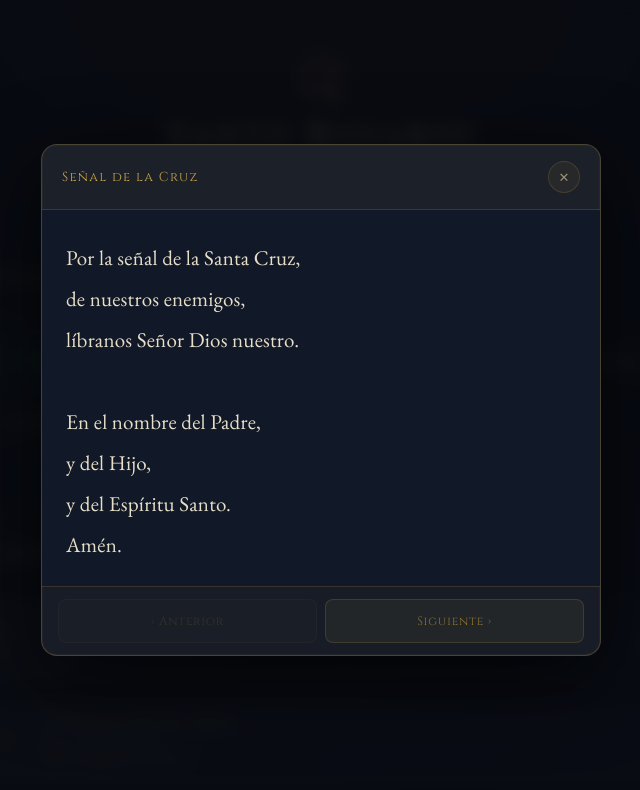
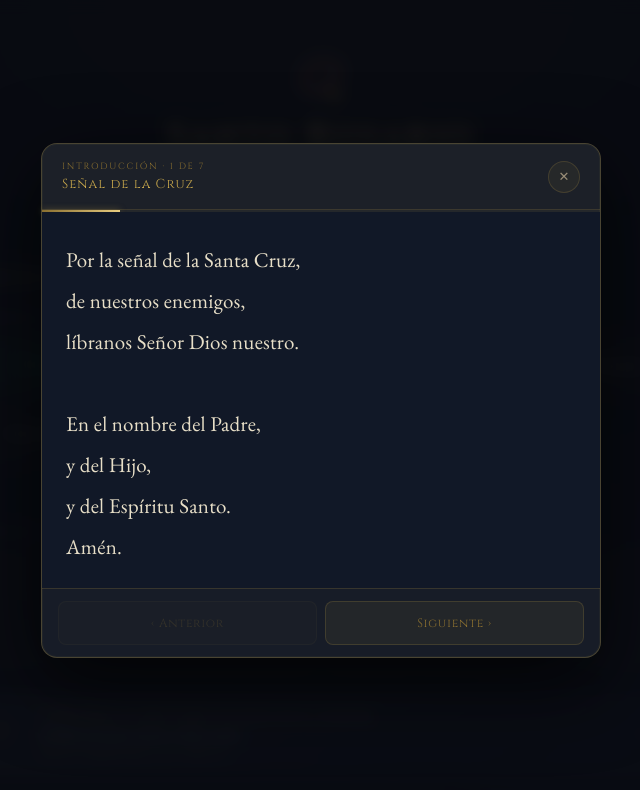
Before and after one commit to VMDiazL/MiRosario, a plain HTML site: page index.html in a window 1280 px wide. Both pictures are taken after a click on the button "✝ Señal". Shown: the top 790 px of the page, without its empty margins (319-959 px from the left). Drawn offline with nearby package versions, Linux system fonts and the light colour scheme.

```diff
--- a/index.html
+++ b/index.html
@@ -204,7 +204,7 @@
         font-family: "Cinzel", serif;
         font-size: 10px;
         letter-spacing: 0.25em;
-        color: var(--gold-dim) !important;
+        color: var(--gold) !important;
         text-transform: uppercase;
         white-space: nowrap;
       }
@@ -219,7 +219,7 @@
         font-family: "Cinzel", serif;
         font-size: 10px;
         letter-spacing: 0.25em;
-        color: var(--gold) !important;
+        color: var(--text) !important;
         text-transform: uppercase;
         margin-bottom: 10px;
         padding-left: 2px;
@@ -244,10 +244,12 @@
         line-height: 1.25;
         transition: all 0.18s;
         text-align: center;
-        min-height: 52px;
+        min-height: 60px;
         display: flex;
         align-items: center;
         justify-content: center;
+        flex-direction: column;
+        gap: 2px;
         touch-action: manipulation;
         -webkit-appearance: none;
       }
@@ -269,27 +271,78 @@
         color: var(--gold) !important;
       }
 
-      /* Misterio type strip — pill-shaped horizontal scroll */
+      /* Number badge + label inside pill */
+      .pill-num {
+        font-family: "Cinzel", serif;
+        font-size: 9px;
+        letter-spacing: 0.12em;
+        color: var(--gold);
+        line-height: 1;
+        display: block;
+        transition: color 0.25s;
+      }
+      .pill-label {
+        display: block;
+        line-height: 1.25;
+      }
+      .nav-pill.active .pill-num {
+        color: rgba(134, 239, 172, 0.7);
+      }
+      .mini-btn.active .pill-num {
+        color: rgba(134, 239, 172, 0.7);
+      }
+
+      /* Visited: slightly dimmed, gold number */
+      .nav-pill.visited {
+        opacity: 0.72;
+        border-color: rgba(201, 168, 76, 0.28) !important;
+      }
+      .mini-btn.visited {
+        opacity: 0.72;
+        border-color: rgba(201, 168, 76, 0.28) !important;
+      }
+      .nav-pill.visited .pill-num,
+      .mini-btn.visited .pill-num {
+        color: var(--gold);
+      }
+      .nav-pill.active,
+      .mini-btn.active {
+        opacity: 1 !important;
+      }
+
+      /* Next-up: golden pulse to draw attention */
+      @keyframes nextPulse {
+        0%,
+        100% {
+          border-color: rgba(232, 204, 128, 0.35);
+          box-shadow: none;
+        }
+        50% {
+          border-color: var(--gold-light);
+          box-shadow: 0 0 12px rgba(232, 204, 128, 0.3);
+        }
+      }
+      .nav-pill.next {
+        animation: nextPulse 1.8s ease-in-out infinite !important;
+        color: var(--gold-light) !important;
+      }
+      .mini-btn.next {
+        animation: nextPulse 1.8s ease-in-out infinite !important;
+        color: var(--gold-light) !important;
+      }
+
+      /* Misterio type selector — 2x2 grid, always fits screen */
       #misterioSel {
-        display: flex !important;
-        flex-direction: row !important;
-        flex-wrap: nowrap !important;
-        overflow-x: auto;
-        gap: 8px;
-        padding-bottom: 4px;
-        -webkit-overflow-scrolling: touch;
-        scrollbar-width: none;
-      }
-      #misterioSel::-webkit-scrollbar {
-        display: none;
+        display: grid !important;
+        grid-template-columns: 1fr 1fr !important;
+        gap: 8px !important;
       }
       #misterioSel .nav-pill {
-        flex: 0 0 auto !important;
-        min-width: 100px;
-        border-radius: 24px !important;
-        padding: 9px 18px !important;
-        min-height: 40px !important;
+        border-radius: 10px !important;
+        padding: 11px 8px !important;
+        min-height: 46px !important;
         font-size: 14px !important;
+        width: 100% !important;
       }
 
       /* Mini buttons — grid inside misterio */
@@ -310,10 +363,12 @@
         font-size: 14px;
         line-height: 1.2;
         text-align: center;
-        min-height: 44px;
+        min-height: 56px;
         display: flex;
         align-items: center;
         justify-content: center;
+        flex-direction: column;
+        gap: 2px;
         transition: all 0.18s;
         touch-action: manipulation;
         -webkit-appearance: none;
@@ -386,8 +441,7 @@
       }
       .misterio-desc {
         font-size: 13px;
-        color: var(--text-dim) !important;
-        font-style: italic;
+        color: var(--text) !important;
       }
       .misterio-fruto {
         font-size: 11px;
@@ -518,11 +572,40 @@
         border-radius: 16px 16px 0 0;
         flex-shrink: 0;
       }
+      .modal-header-left {
+        display: flex;
+        flex-direction: column;
+        gap: 3px;
+        flex: 1;
+        min-width: 0;
+      }
+      .modal-context {
+        font-family: "Cinzel", serif;
+        font-size: 9px;
+        letter-spacing: 0.2em;
+        color: var(--gold-dim) !important;
+        text-transform: uppercase;
+      }
       .oracion-titulo {
         font-family: "Cinzel", serif;
         font-size: 13px;
-        letter-spacing: 0.1em;
+        letter-spacing: 0.08em;
         color: var(--gold) !important;
+        white-space: nowrap;
+        overflow: hidden;
+        text-overflow: ellipsis;
+      }
+      /* Thin progress bar under modal header */
+      .modal-progress-track {
+        height: 2px;
+        background: rgba(201, 168, 76, 0.1);
+        flex-shrink: 0;
+      }
+      .modal-progress-fill {
+        height: 100%;
+        background: linear-gradient(90deg, var(--gold-dim), var(--gold-light));
+        transition: width 0.35s ease;
+        box-shadow: 0 0 6px rgba(201, 168, 76, 0.5);
       }
       .modal-close {
         background: rgba(201, 168, 76, 0.06) !important;
@@ -776,10 +859,16 @@
     >
       <div class="oracion-modal" id="oracionModal">
         <div class="oracion-modal-header">
-          <span class="oracion-titulo" id="panelTitulo">–</span>
+          <div class="modal-header-left">
+            <div class="modal-context" id="modalContext"></div>
+            <span class="oracion-titulo" id="panelTitulo">–</span>
+          </div>
           <button class="modal-close" onclick="cerrarOracion()" title="Cerrar">
             ✕
           </button>
+        </div>
+        <div class="modal-progress-track">
+          <div class="modal-progress-fill" id="modalProgressFill"></div>
         </div>
         <div class="oracion-modal-body">
           <div class="oracion-texto" id="panelTexto"></div>
@@ -886,13 +975,13 @@
         },
         jacFinal: {
           titulo: "Jaculatoria Final",
-          texto: `Ave María Purísima.\nSin pecado concebida.\n\n✦`,
+          texto: `Ave María Purísima.\nR: Sin pecado concebida.\n\n📿`,
         },
       };
 
       const MISTERIOS_SET = {
         Gloriosos: {
-          dias: "Miércoles · Sábado · Domingo",
+          dias: "Miércoles · Domingo",
           lista: [
             {
               num: 1,
@@ -1033,6 +1122,10 @@
         },
       };
 
+      function ordinal(n) {
+        return ["", "1°", "2°", "3°", "4°", "5°"][n] || n + "°";
+      }
+
       let pasos = [],
         pasoActual = 0,
         avesRezadas = 0;
@@ -1040,16 +1133,16 @@
         "Gloriosos",
         "Gozosos",
         "Dolorosos",
+        "Gloriosos",
         "Luminosos",
         "Dolorosos",
-        "Dolorosos",
-        "Gloriosos",
+        "Gozosos",
       ][new Date().getDay()];
 
       function buildPasos() {
         pasos = [];
         const M = MISTERIOS_SET[misterioActivo];
-        [
+        const introKeys = [
           "senal",
           "credo",
           "abreLabios",
@@ -1057,36 +1150,68 @@
           "padre",
           "tresAves",
           "gloria",
-        ].forEach((k) => pasos.push({ id: k, ...ORACIONES[k] }));
+        ];
+        introKeys.forEach((k, i) =>
+          pasos.push({
+            id: k,
+            ...ORACIONES[k],
+            seccion: "Introducción",
+            seccionPaso: i + 1,
+            seccionTotal: introKeys.length,
+          }),
+        );
         M.lista.forEach((m, i) => {
+          const sub = [
+            {
+              id: `m${i}_padre`,
+              titulo: `${m.num}° · Padre Nuestro`,
+              texto: ORACIONES.padre.texto,
+            },
+            {
+              id: `m${i}_ave`,
+              titulo: `${m.num}° · Ave María (×10)`,
+              texto: ORACIONES.ave.texto + "\n\n(Rezar diez veces)",
+            },
+            {
+              id: `m${i}_gloria`,
+              titulo: `${m.num}° · Gloria`,
+              texto: ORACIONES.gloria.texto,
+            },
+            {
+              id: `m${i}_fatima`,
+              titulo: `${m.num}° · Fátima`,
+              texto: ORACIONES.fatima.texto,
+            },
+            {
+              id: `m${i}_gracia`,
+              titulo: `${m.num}° · Madre de Gracia`,
+              texto: ORACIONES.mariaGracia.texto,
+            },
+          ];
+          sub.forEach((p, j) =>
+            pasos.push({
+              ...p,
+              seccion: `Misterio ${m.num}° — ${m.titulo.replace(/^(La |El |Las |Los )/, "")}`,
+              seccionPaso: j + 1,
+              seccionTotal: sub.length,
+            }),
+          );
+        });
+        const finalKeys = [
+          "letanias",
+          "cordero",
+          "oracionFinal",
+          "salve",
+          "jacFinal",
+        ];
+        finalKeys.forEach((k, i) =>
           pasos.push({
-            id: `m${i}_padre`,
-            titulo: `${m.num}° Misterio · Padre Nuestro`,
-            texto: ORACIONES.padre.texto,
-          });
-          pasos.push({
-            id: `m${i}_ave`,
-            titulo: `${m.num}° Misterio · Ave María (×10)`,
-            texto: ORACIONES.ave.texto + "\n\n(Rezar diez veces)",
-          });
-          pasos.push({
-            id: `m${i}_gloria`,
-            titulo: `${m.num}° Misterio · Gloria`,
-            texto: ORACIONES.gloria.texto,
-          });
-          pasos.push({
-            id: `m${i}_fatima`,
-            titulo: `${m.num}° Misterio · Fátima`,
-            texto: ORACIONES.fatima.texto,
-          });
-          pasos.push({
-            id: `m${i}_gracia`,
-            titulo: `${m.num}° Misterio · María, Madre de Gracia`,
-            texto: ORACIONES.mariaGracia.texto,
-          });
-        });
-        ["letanias", "cordero", "oracionFinal", "salve", "jacFinal"].forEach(
-          (k) => pasos.push({ id: k, ...ORACIONES[k] }),
+            id: k,
+            ...ORACIONES[k],
+            seccion: "Conclusión",
+            seccionPaso: i + 1,
+            seccionTotal: finalKeys.length,
+          }),
         );
       }
 
@@ -1135,6 +1260,7 @@
             makePill(
               labels[i],
               pasos.findIndex((p) => p.id === k),
+              i + 1,
             ),
           ),
         );
@@ -1162,6 +1288,7 @@
             makePill(
               labels[i],
               pasos.findIndex((p) => p.id === k),
+              i + 1,
             ),
           ),
         );
@@ -1177,11 +1304,17 @@
         sel.className = "nav-section";
         sel.innerHTML = `<div class="nav-label">Tipo de Misterio</div><div id="misterioSel"></div>`;
         cont.appendChild(sel);
+        const diasMap = {
+          Gloriosos: "Mié · Dom",
+          Gozosos: "Lun · Sáb",
+          Dolorosos: "Mar · Vie",
+          Luminosos: "Jue",
+        };
         ["Gloriosos", "Gozosos", "Dolorosos", "Luminosos"].forEach((tipo) => {
           const btn = document.createElement("button");
           btn.className =
             "nav-pill" + (tipo === misterioActivo ? " active" : "");
-          btn.textContent = tipo;
+          btn.innerHTML = `<span class="pill-label" style="font-size:15px">${tipo}</span><span class="pill-num" style="margin-top:3px;margin-bottom:0;font-size:9px;letter-spacing:0.12em">${diasMap[tipo]}</span>`;
           btn.onclick = () => {
             misterioActivo = tipo;
             render();
@@ -1204,7 +1337,7 @@
             <div class="misterio-header" onclick="toggleMisterio(${i})">
               <div class="misterio-num">${m.num}°</div>
               <div class="misterio-info">
-                <div class="misterio-title">${m.titulo}</div>
+                <div class="misterio-title">${ordinal(m.num)} Misterio: ${m.titulo}</div>
                 <div class="misterio-desc">${m.desc}</div>
                 <div class="misterio-fruto">Fruto: ${m.fruto}</div>
               </div>
@@ -1212,11 +1345,11 @@
             </div>
             <div class="misterio-content" id="mc_${i}">
               <div class="misterio-oraciones">
-                <button class="mini-btn" data-idx="${ip}"  onclick="mostrarPaso(${ip})">Padre Nuestro</button>
-                <button class="mini-btn" data-idx="${ia}"  onclick="mostrarPaso(${ia})">Ave María ×10</button>
-                <button class="mini-btn" data-idx="${ig}"  onclick="mostrarPaso(${ig})">Gloria</button>
-                <button class="mini-btn" data-idx="${ift}" onclick="mostrarPaso(${ift})">Fátima</button>
-                <button class="mini-btn" data-idx="${igr}" onclick="mostrarPaso(${igr})">Madre de Gracia</button>
+                <button class="mini-btn" data-idx="${ip}"  onclick="mostrarPaso(${ip})"><span class="pill-num">1</span><span class="pill-label">Padre Nuestro</span></button>
+                <button class="mini-btn" data-idx="${ia}"  onclick="mostrarPaso(${ia})"><span class="pill-num">2</span><span class="pill-label">Ave María ×10</span></button>
+                <button class="mini-btn" data-idx="${ig}"  onclick="mostrarPaso(${ig})"><span class="pill-num">3</span><span class="pill-label">Gloria</span></button>
+                <button class="mini-btn" data-idx="${ift}" onclick="mostrarPaso(${ift})"><span class="pill-num">4</span><span class="pill-label">Fátima</span></button>
+                <button class="mini-btn" data-idx="${igr}" onclick="mostrarPaso(${igr})"><span class="pill-num">5</span><span class="pill-label">Madre de Gracia</span></button>
                 <button class="mini-btn" onclick="abrirTimer()">⏱ Meditar</button>
               </div>
               <div style="margin-top:14px">
@@ -1237,6 +1370,15 @@
         pasoActual = idx;
         const paso = pasos[idx];
         document.getElementById("panelTitulo").textContent = paso.titulo;
+        // Context breadcrumb
+        const ctx = document.getElementById("modalContext");
+        if (ctx && paso.seccion)
+          ctx.textContent = `${paso.seccion}  ·  ${paso.seccionPaso} de ${paso.seccionTotal}`;
+        // Section progress fill
+        const fill = document.getElementById("modalProgressFill");
+        if (fill && paso.seccionTotal)
+          fill.style.width =
+            Math.round((paso.seccionPaso / paso.seccionTotal) * 100) + "%";
         document.getElementById("panelTexto").textContent = paso.texto;
         document.getElementById("btnAnterior").disabled = idx === 0;
         document.getElementById("btnSiguiente").disabled =
@@ -1247,12 +1389,16 @@
           const n = parseInt(b.dataset.idx);
           b.classList.toggle("active", n === idx);
           b.classList.toggle("next", n === idx + 1);
+          if (n === idx && !b.classList.contains("visited"))
+            b.classList.add("visited");
         });
-        document
-          .querySelectorAll(".mini-btn[data-idx]")
-          .forEach((b) =>
-            b.classList.toggle("active", parseInt(b.dataset.idx) === idx),
-          );
+        document.querySelectorAll(".mini-btn[data-idx]").forEach((b) => {
+          const n = parseInt(b.dataset.idx);
+          b.classList.toggle("active", n === idx);
+          b.classList.toggle("next", n === idx + 1);
+          if (n === idx && !b.classList.contains("visited"))
+            b.classList.add("visited");
+        });
         document.getElementById("oracionOverlay").classList.add("open");
         const modal = document.getElementById("oracionModal");
         modal.style.animation = "none";
```
